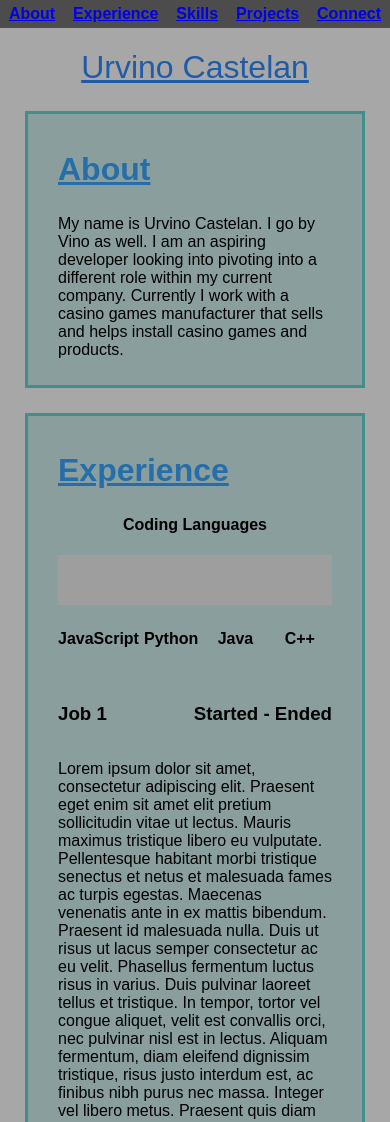
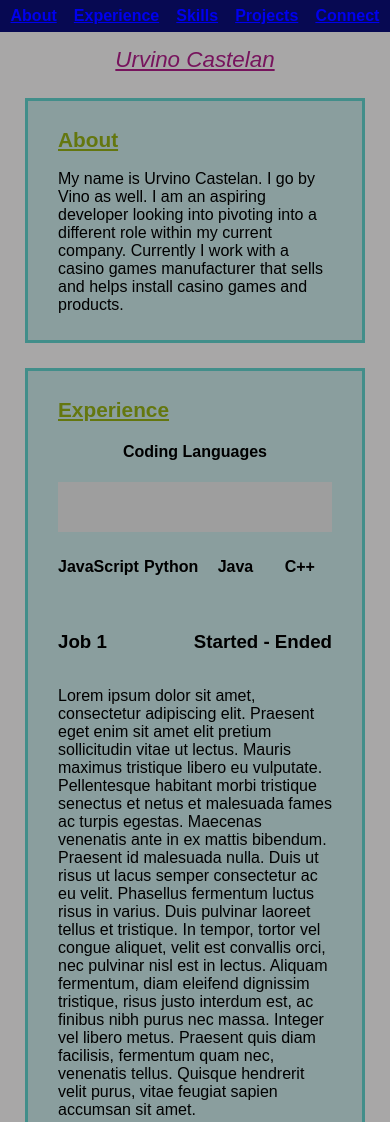
Before and after one commit to vcastelan/urvino-castelan-Mars, a plain HTML site: page index.html in a window 390 px wide. Shown: the top 1122 px of the page. Drawn offline with Linux system fonts and the light colour scheme; grey boxes are pictures that could not be loaded.

Commit message:
Added Media queries to adjust sizing for tablets in landscape mode and phones

```diff
--- a/CSS/styles.css
+++ b/CSS/styles.css
@@ -114,3 +114,48 @@
 .img-link:hover {
   width: 100px; /* New, bigger width on hover */
 }
+
+/* STRETCH GOAL: Since we learned about grid layout this week, reformat one or both of your two flexbox sections
+(Experience or Connect) to be a grid layout instead to give yourself practice using grid. */
+
+/* Will make into mobile mode */
+
+/* table lanscape mode sizing */
+@media screen and (max-width: 1024px) {
+  h1 {
+    font-size: 1.6rem;
+    font-style: italic;
+    color: rgb(1, 133, 58);
+
+  }
+  h2 {
+    font-size: 1.5rem;
+    color: rgb(69, 34, 197);
+  }
+
+  ul {
+    padding: 4px;
+    background-color: rgb(159, 9, 17);
+  }
+}
+
+/*  table portrait mode sizing */
+@media screen and (max-width: 768px) {
+  h1 {
+    font-size: 1.4rem;
+    font-style: oblique 23deg;
+    color: rgb(119, 20, 93);
+  }
+  h2 {
+    font-size: 1.3rem;
+    color: rgb(100, 119, 15);
+  }
+
+  ul {
+    padding: 2px;
+    background-color: rgb(7, 9, 82);
+  }
+}
+
+
+/*  */
```
Also changed, not shown: index.html (+2 -12 lines).
